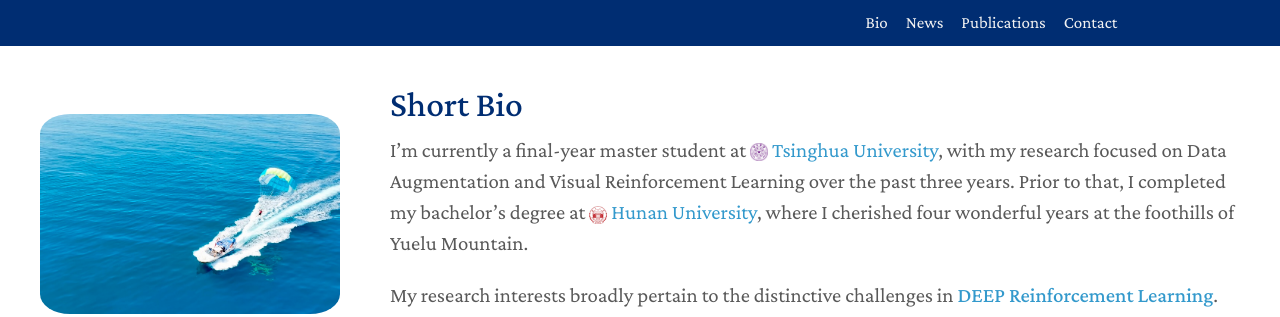
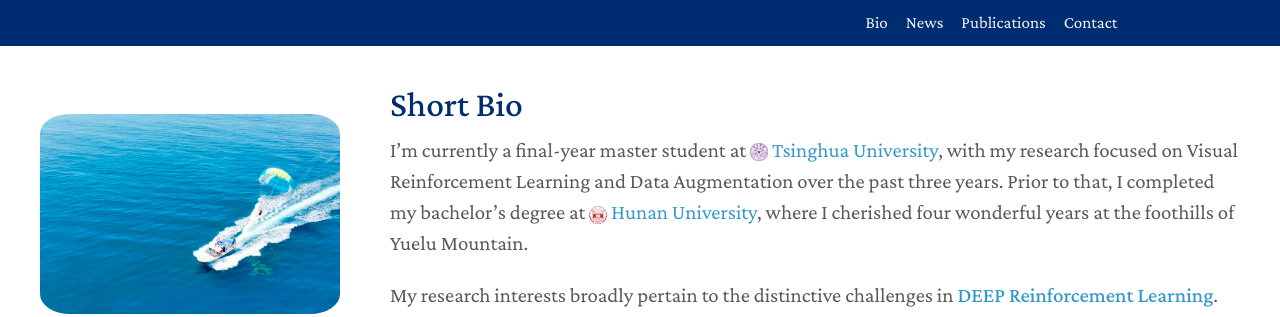
Before and after one commit to Guozheng-Ma/guozheng-ma.github.io, a Jekyll site: the page built from index.md, in a window 1280 px wide and 900 px high. Shown: the top 317 px of the window. Built offline with Jekyll 4.4.1, drawn with Linux system fonts in a browser that asks for light colours; a style sheet for code colours, icons or effects is not loaded.

Commit message:
Update index.md

```diff
--- a/index.md
+++ b/index.md
@@ -6,7 +6,7 @@ layout: homepage
 
 <h2 style="margin: 60px 0px 10px;">Short Bio</h2>
 
-I’m currently a final-year master student at [<img src="/assets/Logo/THU.png" alt="THU" width="18" height="18" style="vertical-align: middle;"> Tsinghua University](https://www.tsinghua.edu.cn/en/), with my research focused on Data Augmentation and Visual Reinforcement Learning over the past three years.
+I’m currently a final-year master student at [<img src="/assets/Logo/THU.png" alt="THU" width="18" height="18" style="vertical-align: middle;"> Tsinghua University](https://www.tsinghua.edu.cn/en/), with my research focused on Visual Reinforcement Learning and Data Augmentation over the past three years.
 Prior to that, I completed my bachelor's degree at [<img src="/assets/Logo/HNU.jpg" alt="THU" width="18" height="18" style="vertical-align: middle;"> Hunan University](http://www-en.hnu.edu.cn/), where I cherished four wonderful years at the foothills of Yuelu Mountain.
 
 
```
